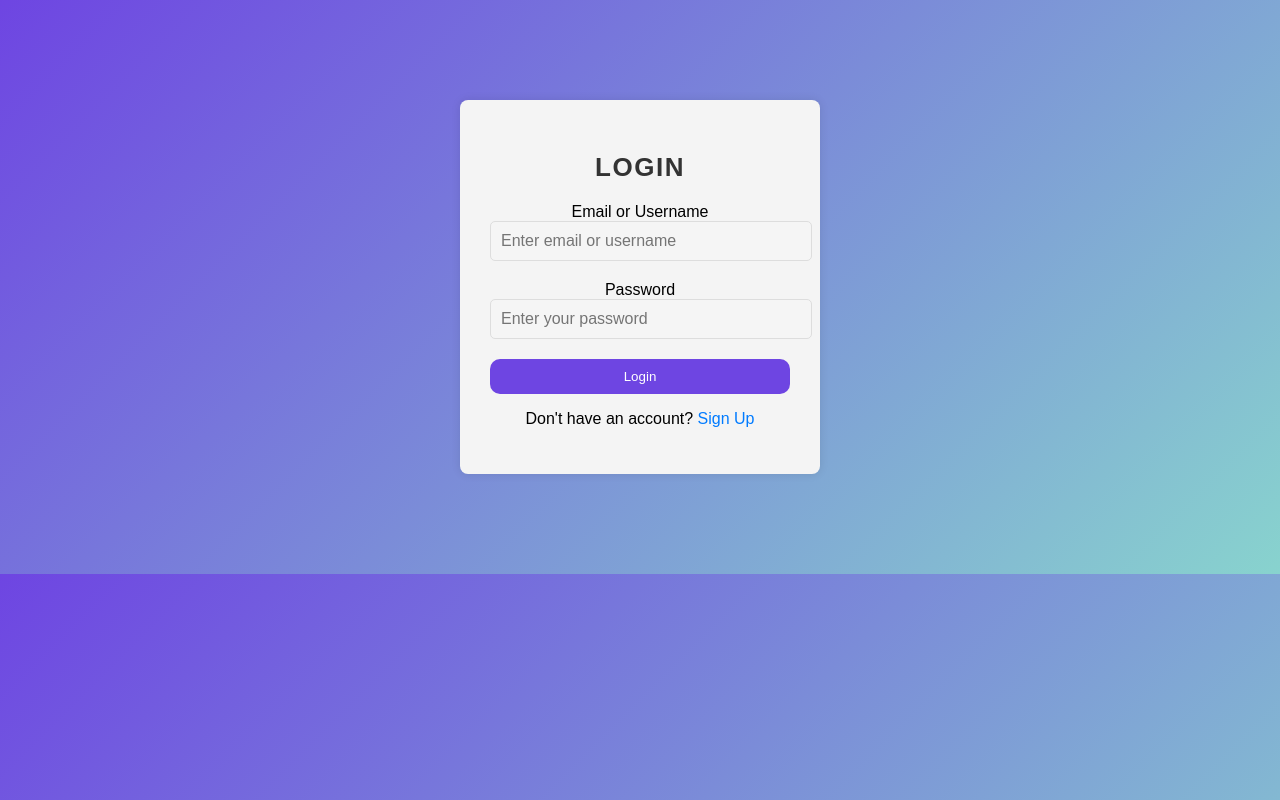
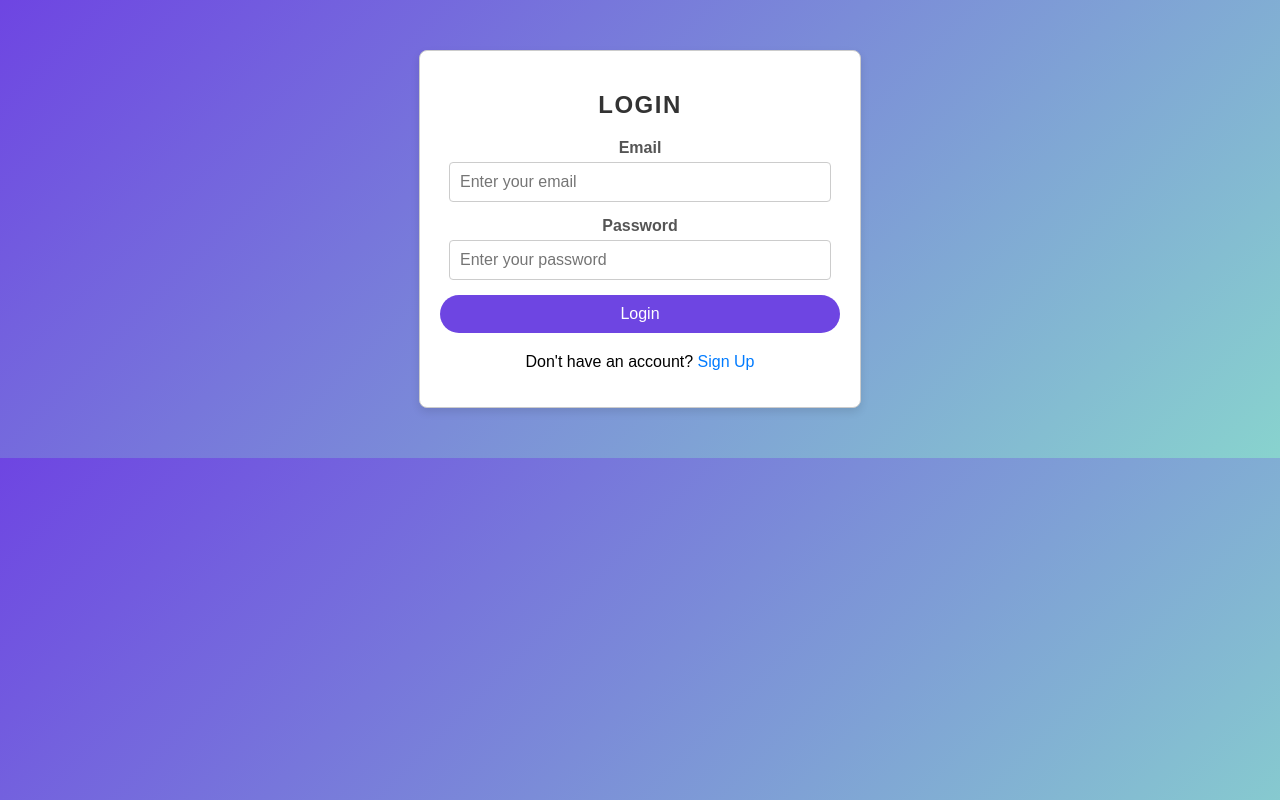
Before and after one commit to vinayakac/mcq, a React (Create React App) app in the folder webfront/: page /login in a window 1280 px wide. Built offline with nearby package versions, Linux system fonts and the light colour scheme.

Commit message:
successfully added login

```diff
--- a/webfront/src/components/FormInput.js
+++ b/webfront/src/components/FormInput.js
@@ -1,28 +1,11 @@
 import React from "react";
 
-const FormInput = ({
-  label,
-  type,
-  name,
-  value,
-  onChange,
-  placeholder,
-  error,
-}) => {
+const FormInput = ({ label, error, ...inputProps }) => {
   return (
-    <div className="form-group">
-      <label htmlFor={name}>{label}</label>
-      <input
-        type={type}
-        id={name}
-        name={name}
-        value={value}
-        onChange={onChange}
-        placeholder={placeholder}
-        className={error ? "input-error" : ""}
-        required
-      />
-      {error && <p className="error">{error}</p>}
+    <div className="form-input">
+      <label>{label}</label>
+      <input {...inputProps} />
+      {error && <div className="input-error">{error}</div>}
     </div>
   );
 };
--- a/webfront/src/pages/Login.css
+++ b/webfront/src/pages/Login.css
@@ -1,57 +1,86 @@
+/* Container styling */
 .login-container {
-    width: 300px;
-    margin: 100px auto;
-    padding: 30px;
-    background-color: #f4f4f4;
-    border-radius: 8px;
-    box-shadow: 0 0 10px rgba(0, 0, 0, 0.1);
+  width: 100%;
+  max-width: 400px; /* Limit the width of the form */
+  margin: 50px auto; /* Center the form vertically and horizontally */
+  padding: 20px;
+  border: 1px solid #ccc; /* Light border for the form */
+  border-radius: 8px; /* Rounded corners */
+  box-shadow: 0 4px 8px rgba(0, 0, 0, 0.1); /* Soft shadow */
+  background-color: #ffffff; /* White background for the form */
 }
 
+/* Header styling */
 .login-header {
-    text-align: center;
-    margin-bottom: 20px;
+  text-align: center; /* Center the header text */
+  margin-bottom: 20px; /* Space below the header */
+  font-size: 24px; /* Header font size */
+  color: #333; /* Dark text color */
 }
 
-  .form-group {
-    margin-bottom: 15px;
+/* Input field styling */
+.form-input {
+  margin-bottom: 15px; /* Space between input fields */
 }
 
-  .login-label {
-    display: block;
-    margin-bottom: 5px;
-    font-weight: bold;
+.form-input label {
+  display: block; /* Stack label above input */
+  margin-bottom: 5px; /* Space below label */
+  font-weight: bold; /* Bold label text */
+  color: #555; /* Slightly lighter color for the label */
 }
 
-  .login-input {
-    width: 100%;
-    padding: 8px;
-    box-sizing: border-box;
-    border-radius: 4px;
-    border: 1px solid #ccc;
+input[type="email"],
+input[type="password"] {
+  width: 90%; /* Full width of the input */
+  padding: 10px; /* Inner padding for input */
+  border: 1px solid #ccc; /* Light border for input */
+  border-radius: 4px; /* Rounded corners for input */
+  font-size: 16px; /* Font size for input text */
 }
 
-  .login-button {
-    width: 100%;
-    padding: 10px;
-    background-color: #6e45e2;
-    color: white;
-    border: none;
-    border-radius: 10px;
-    cursor: pointer;
+/* Error message styling */
+.input-error {
+  color: red; /* Red color for error messages */
+  font-size: 12px; /* Smaller font size for error */
+  margin-top: 5px; /* Space above error message */
 }
 
+/* General error message styling */
 .login-error {
-    color: red;
-    margin-bottom: 15px;
-    text-align: center;
+  color: red; /* Red color for general error messages */
+  margin-bottom: 15px; /* Space below general error */
+  text-align: center; /* Center the general error message */
 }
 
-  .signup-link {
-    text-align: center;
-    margin-top: 15px;
+/* Button styling */
+.login-button {
+  width: 100%; /* Full width button */
+  padding: 10px; /* Inner padding for button */
+  border: none; /* Remove default border */
+  border-radius: 20px; /* Rounded corners for button */
+  background-color: #6e45e2; /* Blue background color */
+  color: white; /* White text color */
+  font-size: 16px; /* Font size for button text */
+  cursor: pointer; /* Pointer cursor on hover */
+  transition: background-color 0.3s ease; /* Smooth transition for background color */
 }
 
-  .login-link {
-    color: #007bff;
-    text-decoration: none;
+.login-button:hover {
+  background-color: #6e45e2; /* Darker blue on hover */
 }
+
+/* Signup link styling */
+.signup-link {
+  text-align: center; /* Center the signup link text */
+  margin-top: 20px; /* Space above the signup link */
+}
+
+.signup-link a {
+  color: #007bff; /* Blue color for the link */
+  text-decoration: none; /* Remove underline */
+}
+
+.signup-link a:hover {
+  text-decoration: underline; /* Underline on hover */
+}
--- a/webfront/src/pages/Login.jsx
+++ b/webfront/src/pages/Login.jsx
@@ -35,7 +35,7 @@ const Login = () => {
 
     // Check if email/username field is empty
     if (!formData.email) {
-      setErrors((prev) => ({ ...prev, email: "Email or Username is required." }));
+      setErrors((prev) => ({ ...prev, email: "Email is required." }));
       hasError = true;
     }
 
@@ -83,13 +83,13 @@ const Login = () => {
       {errors.general && <div className="login-error">{errors.general}</div>}
       <form onSubmit={handleLogin}>
         <FormInput
-          label="Email or Username"
+          label="Email"
           type="email"
           name="email"
           value={formData.email}
           onChange={handleChange}
-          placeholder="Enter email or username"
-          error={errors.email} // Pass error message if the email/username field is empty
+          placeholder="Enter your email"
+          error={errors.email} // Pass error message if the email field is empty
         />
         <FormInput
           label="Password"
```
Lines whose indentation alone changed are shown as unchanged.
